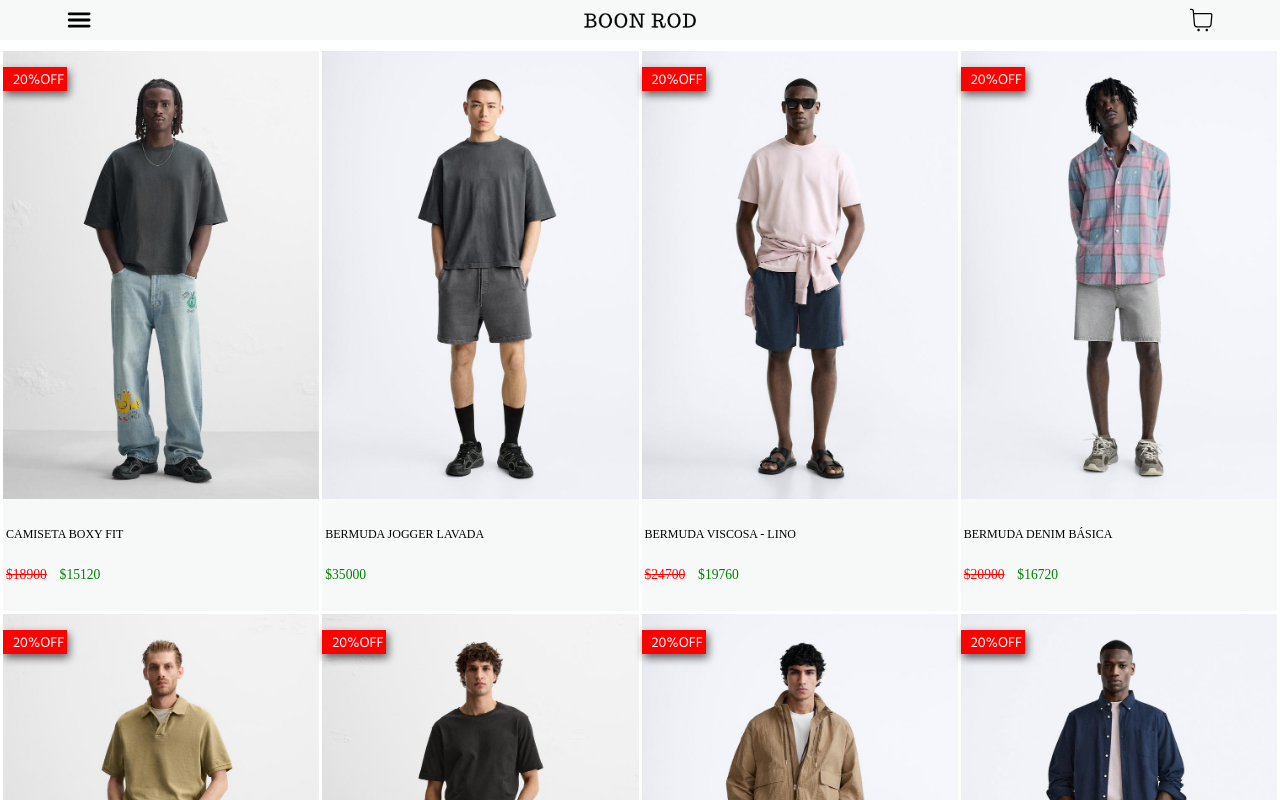
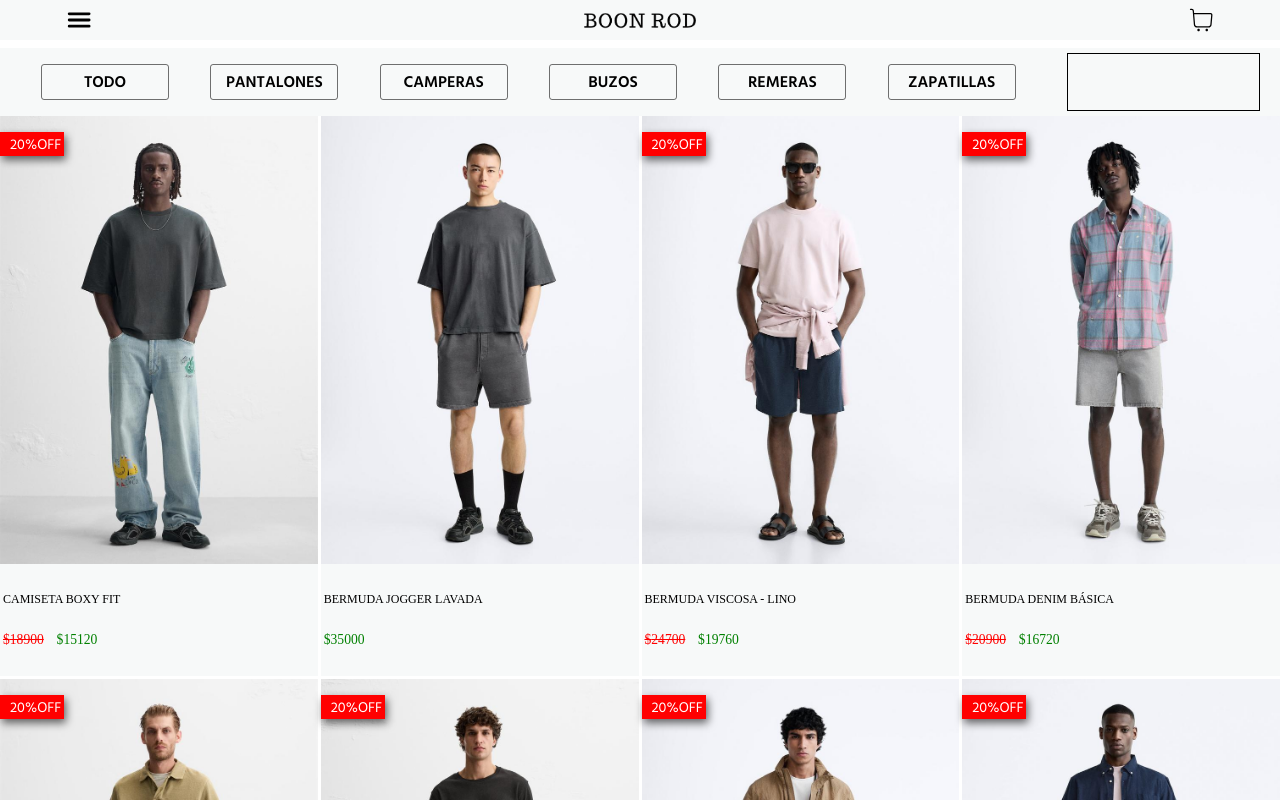
Before and after one commit to Juannmanuel/BoonRod, a React (Vite) app: page /catalogo in a window 1280 px wide. Built offline with nearby package versions, Linux system fonts and the light colour scheme; a web font is replaced by a local one.

Commit message:
catalogo

```diff
--- a/src/components/Catalogo/Catalogo.jsx
+++ b/src/components/Catalogo/Catalogo.jsx
@@ -1,66 +1,30 @@
 import { useState, useRef, useEffect } from "react";
 import style from "./Catalogo.module.css";
-import { IoMenu } from "react-icons/io5";
-import { CiSearch } from "react-icons/ci";
-import logoImage from "../../assets/images/logo/logo_boonrod_claro.png";
 import Footer from "../Footer/Footer";
-import Card from "../Card/Card";
 import RecommendedProducts from "../RecommendedProducts/RecommendedProducts";
-import NavbarMovile from "../NavbarMovile/NavbarMovile";
 import LaNavbar from "../LaNavbar/LaNavbar";
+import { products } from "../../data";
 
 function Catalogo({}) {
-  const sectionRef = useRef(null);
-  const [isScrollingUp, setIsScrollingUp] = useState(true);
-  const [lastScrollTop, setLastScrollTop] = useState(0);
-  const [currentSection, setCurrentSection] = useState(""); // Nueva variable para la sección actual
-
-  useEffect(() => {
-    const handleScroll = () => {
-      const currentScrollTop = sectionRef.current.scrollTop; // Obtener la posición actual del scroll
-
-      if (currentScrollTop < lastScrollTop) {
-        setIsScrollingUp(true); // Scroll hacia arriba
-      } else {
-        setIsScrollingUp(false); // Scroll hacia abajo
-      }
-
-      // Actualizar la posición del scroll anterior
-      setLastScrollTop(currentScrollTop);
-
-      // Detectar la sección actual en pantalla
-      const sectionsRef = document.querySelectorAll("section"); // Seleccionamos todas las secciones
-      let foundSection = "NEW COLLECTION"; // Valor predeterminado
-      sectionsRef.forEach((section) => {
-        const rect = section.getBoundingClientRect();
-        if (
-          rect.top <= window.innerHeight / 2 &&
-          rect.bottom >= window.innerHeight / 2
-        ) {
-          foundSection = section.getAttribute("data-section"); // Encontrar la sección visible
-        }
-      });
-      setCurrentSection(foundSection); // Actualizar la sección actual
-    };
-
-    const sectionEl = sectionRef.current;
-
-    if (sectionEl) {
-      sectionEl.addEventListener("scroll", handleScroll); // Escuchar evento de scroll
-    }
-
-    // Cleanup: remover el evento cuando el componente se desmonte
-    return () => {
-      if (sectionEl) {
-        sectionEl.removeEventListener("scroll", handleScroll);
-      }
-    };
-  }, [lastScrollTop]);
+  console.log(products[0]);
+  let typeOfProduct = ["Todo","Pantalones", "Camperas", "Buzos", "Remeras", "Zapatillas"];
 
   return (
-    <section ref={sectionRef} className={style.catalogo_main}>
-      <LaNavbar/>
-      <RecommendedProducts section={"catalogo"} />
+    <section className={style.catalogo_main}>
+      <nav className={style.nav_main}>
+        <LaNavbar />
+      </nav>
+      <section className={style.container_filter_products}>
+        <div className={style.container_types}>
+          { typeOfProduct.map((item, index) => {
+            return (
+              <span className={style.type} key={index}>{item}</span>
+            )
+          }) }
+        </div>
+        <div className={style.container_button}></div>
+      </section>
+      <RecommendedProducts products={products} section={"catalogo"} />
       <Footer />
     </section>
   );
--- a/src/components/Catalogo/Catalogo.module.css
+++ b/src/components/Catalogo/Catalogo.module.css
@@ -1,5 +1,5 @@
 @import url("https://fonts.googleapis.com/css2?family=New+Amsterdam&display=swap");
-@import url('https://fonts.googleapis.com/css2?family=Barlow+Condensed:ital,wght@0,100;0,200;0,300;0,400;0,500;0,600;0,700;0,800;0,900;1,100;1,200;1,300;1,400;1,500;1,600;1,700;1,800;1,900&display=swap');
+@import url("https://fonts.googleapis.com/css2?family=Barlow+Condensed:ital,wght@0,100;0,200;0,300;0,400;0,500;0,600;0,700;0,800;0,900;1,100;1,200;1,300;1,400;1,500;1,600;1,700;1,800;1,900&display=swap");
 
 .catalogo_main {
   width: 100vw;
@@ -7,3 +7,57 @@
   overflow: scroll;
   position: relative;
 }
+.nav_main {
+  width: auto;
+  height: auto;
+  position: fixed;
+  z-index: 2;
+}
+.container_filter_products {
+  width: 100vw;
+  height: auto;
+  box-sizing: border-box;
+  margin-top: 3rem;
+  display: flex;
+  flex-flow: row nowrap;
+  justify-content: space-around;
+  align-items: center;
+  background-color: var(--color-white-medium);
+  padding: 5px;
+  box-sizing: border-box;
+}
+.container_types {
+  width: 80%;
+  height: auto;
+  overflow-x: scroll;
+  display: flex;
+  flex-flow: row nowrap;
+  justify-content: space-around;
+  align-items: center;
+  box-sizing: border-box;
+  padding: 5px;
+  gap: 10px;
+
+
+}
+.type {
+  width: auto;
+  min-width: 7rem;
+  padding: 7px;
+  border-radius: 3px;
+  height: auto;
+  max-height: 1.2rem;
+  border: 1px solid rgba(0, 0, 0, 0.552);
+  display: flex;
+  justify-content: center;
+  align-items: center;
+  text-transform: uppercase;
+  font-family: var(--font-subtitle);
+  font-size: var(--font-weight-medium);
+  font-weight: var(--font-weight-medium);
+}
+.container_button {
+  width: 15%;
+  height: 3.5rem;
+  border: 1px solid black;
+}
--- a/src/components/RecommendedProducts/RecommendedProducts.jsx
+++ b/src/components/RecommendedProducts/RecommendedProducts.jsx
@@ -4,17 +4,9 @@ import { Link } from "react-router-dom";
 import { products } from "../../data.js";
 import ProductPrice from "../ProductPrice/ProductPrice.jsx";
 
-function RecommendedProducts({ section }) {
-
-
+function RecommendedProducts({ products }) {
   return (
-    <section
-      className={
-        section == "catalogo" || section == "/"
-          ? style.RecommendedProducts_main_white_navbar
-          : style.RecommendedProducts_main
-      }
-    >
+    <section className={style.RecommendedProducts_main}>
       {products?.map((item, index) => (
         <Link
           style={{ textDecoration: "none" }}
@@ -36,7 +28,7 @@ function RecommendedProducts({ section }) {
                 price={item.price}
                 isDiscounted={item.discount.isDiscounted}
                 percentage={item.discount.percentage}
-                fontSize={.85}
+                fontSize={0.85}
               />
             </div>
           </div>
--- a/src/components/RecommendedProducts/RecommendedProducts.module.css
+++ b/src/components/RecommendedProducts/RecommendedProducts.module.css
@@ -6,7 +6,6 @@
   grid-template-columns: repeat(4, 1fr);
   grid-gap: 3px 3px;
   margin-bottom: 1rem;
-  margin-top: 3rem;
   overflow: hidden;
   box-sizing: border-box;
 }
```
